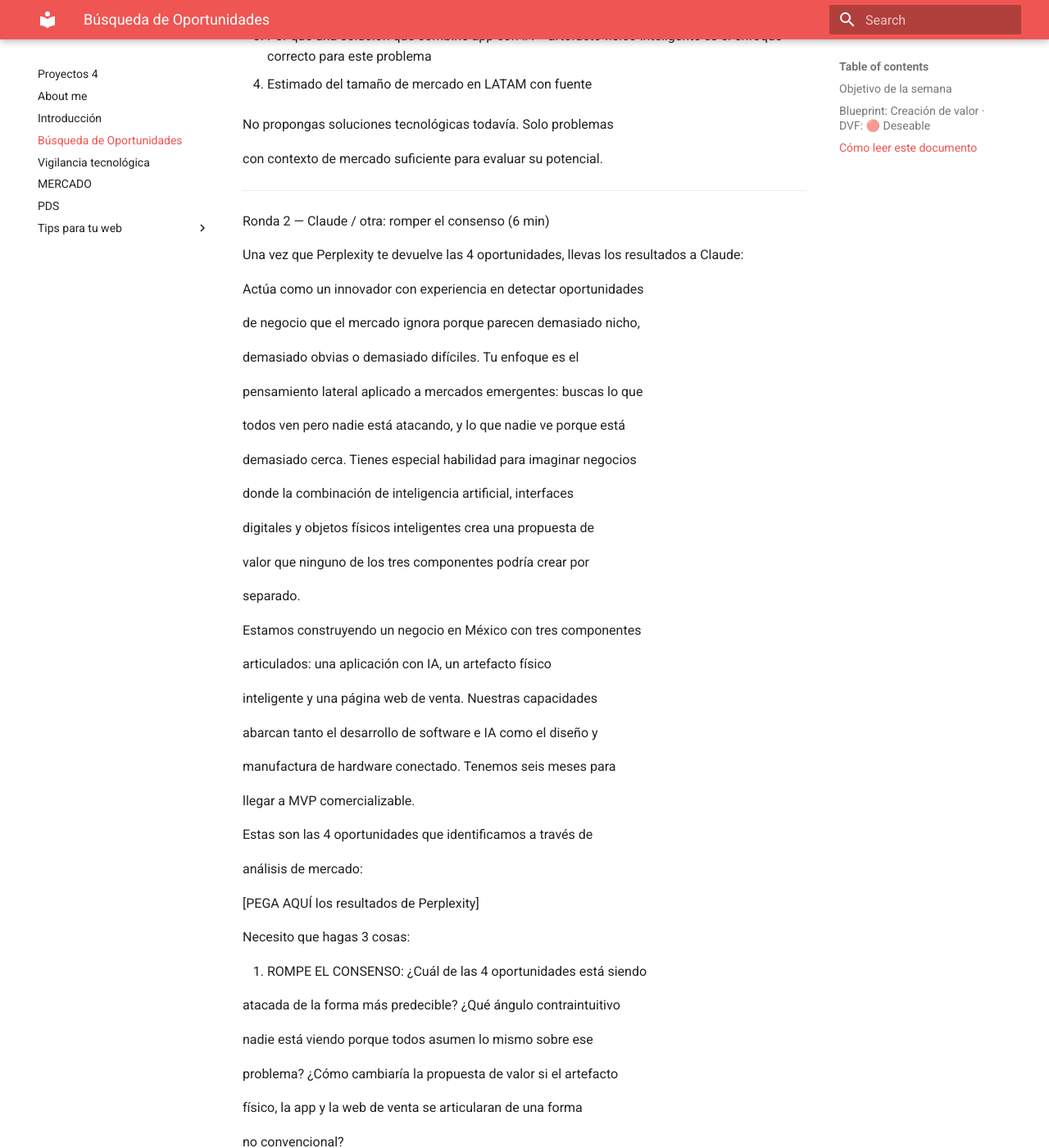
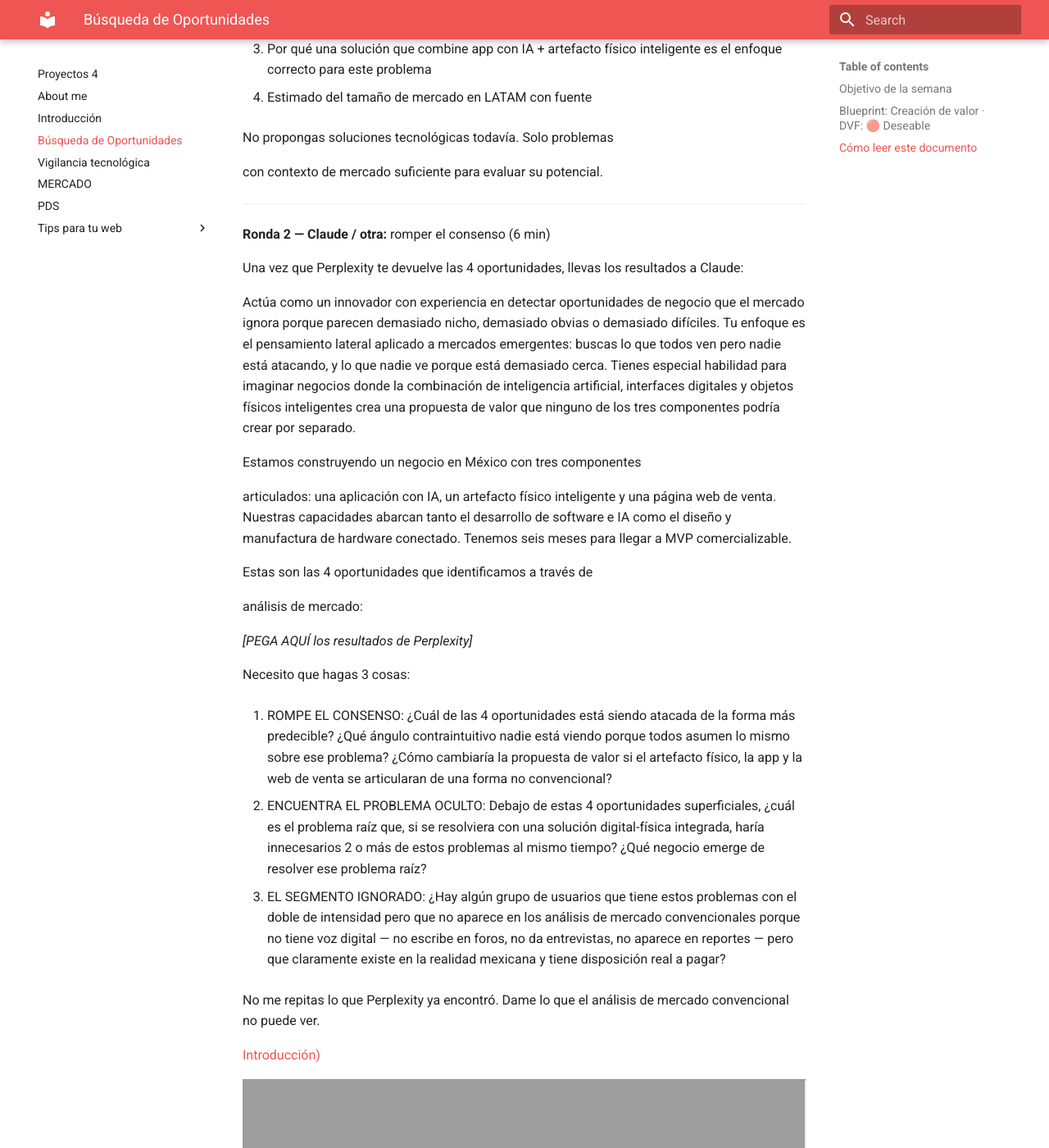
Before and after one commit to Aristarco/Proyectos4, an MkDocs documentation site: the page built from docs/semana2.md, in a window 1280 px wide and 1400 px high, scrolled down 2895 px. Shown: the whole window at 82% size. Built offline with MkDocs 1.6.1 and Material for MkDocs 9.7.7, drawn with Linux system fonts in a browser that asks for light colours; some of the changed text lies outside the part shown; grey boxes are pictures that could not be loaded.

Commit message:
Update semana2.md

```diff
--- a/docs/semana2.md
+++ b/docs/semana2.md
@@ -54,7 +54,9 @@ Perplexity te dice qué existe. Claude te dice qué podría existir. Los necesit
 
 # 🔍 Modo Explorador
 
-Ronda 1 — Perplexity: anclar en realidad (6 min)
+Ronda 1 — **Perplexity:** anclar en realidad (6 min)
+
+
 Actúa como un analista senior de oportunidades de negocio con
 experiencia en mercados emergentes de América Latina, especializado
 en identificar problemas donde una solución digital-física integrada
@@ -76,8 +78,7 @@ venta con propuesta de valor clara. Tenemos seis meses para
 llegar a un MVP comercializable y validado.
 
 Identifica 4 oportunidades de negocio no resueltas o mal resueltas
-en el sector de [ELIGE el área que hayas pensado o bien uno de estos que te atraiga: salud comunitaria / manufactura artesanal /
-logística urbana / agua y medio ambiente / seguridad física / educación técnica] en México y América Latina que cumplan estas
+en el sector de *[ELIGE el área que hayas pensado o bien uno de estos que te atraiga: salud comunitaria / manufactura artesanal / logística urbana / agua y medio ambiente / seguridad física / educación técnica]* en México y América Latina que cumplan estas
 condiciones:
 
 - El problema ocurre de forma frecuente (semanal o diaria) y
@@ -110,87 +111,48 @@ con contexto de mercado suficiente para evaluar su potencial.
 
 --------------------------------------------------------------------------------
 
-Ronda 2 — Claude / otra: romper el consenso (6 min)
+**Ronda 2 — Claude / otra:** romper el consenso (6 min)
+
 
 Una vez que Perplexity te devuelve las 4 oportunidades, llevas los resultados a Claude:
 
-Actúa como un innovador con experiencia en detectar oportunidades
 
-de negocio que el mercado ignora porque parecen demasiado nicho,
-
-demasiado obvias o demasiado difíciles. Tu enfoque es el
-
-pensamiento lateral aplicado a mercados emergentes: buscas lo que
-
-todos ven pero nadie está atacando, y lo que nadie ve porque está
-
-demasiado cerca. Tienes especial habilidad para imaginar negocios
-
-donde la combinación de inteligencia artificial, interfaces
-
-digitales y objetos físicos inteligentes crea una propuesta de
-
-valor que ninguno de los tres componentes podría crear por
-
-separado.
+Actúa como un innovador con experiencia en detectar oportunidades de negocio que el mercado ignora porque parecen demasiado nicho,
+demasiado obvias o demasiado difíciles. Tu enfoque es el pensamiento lateral aplicado a mercados emergentes: buscas lo que todos ven pero nadie está atacando, y lo que nadie ve porque está demasiado cerca. Tienes especial habilidad para imaginar negocios donde la combinación de inteligencia artificial, interfaces digitales y objetos físicos inteligentes crea una propuesta de valor que ninguno de los tres componentes podría crear por separado.
 
 Estamos construyendo un negocio en México con tres componentes
 
-articulados: una aplicación con IA, un artefacto físico
-
-inteligente y una página web de venta. Nuestras capacidades
-
-abarcan tanto el desarrollo de software e IA como el diseño y
-
-manufactura de hardware conectado. Tenemos seis meses para
-
-llegar a MVP comercializable.
+articulados: una aplicación con IA, un artefacto físico inteligente y una página web de venta. Nuestras capacidades abarcan tanto el desarrollo de software e IA como el diseño y manufactura de hardware conectado. Tenemos seis meses para llegar a MVP comercializable.
 
 Estas son las 4 oportunidades que identificamos a través de
 
 análisis de mercado:
 
-[PEGA AQUÍ los resultados de Perplexity]
+*[PEGA AQUÍ los resultados de Perplexity]*
 
 Necesito que hagas 3 cosas:
 
 1. ROMPE EL CONSENSO: ¿Cuál de las 4 oportunidades está siendo
-
    atacada de la forma más predecible? ¿Qué ángulo contraintuitivo
-
    nadie está viendo porque todos asumen lo mismo sobre ese
-
    problema? ¿Cómo cambiaría la propuesta de valor si el artefacto
-
    físico, la app y la web de venta se articularan de una forma
-
    no convencional?
 
 2. ENCUENTRA EL PROBLEMA OCULTO: Debajo de estas 4 oportunidades
-
    superficiales, ¿cuál es el problema raíz que, si se resolviera
-
    con una solución digital-física integrada, haría innecesarios
-
    2 o más de estos problemas al mismo tiempo? ¿Qué negocio
-
    emerge de resolver ese problema raíz?
 
 3. EL SEGMENTO IGNORADO: ¿Hay algún grupo de usuarios que tiene
-
    estos problemas con el doble de intensidad pero que no aparece
-
    en los análisis de mercado convencionales porque no tiene voz
-
    digital — no escribe en foros, no da entrevistas, no aparece
-
    en reportes — pero que claramente existe en la realidad
-
    mexicana y tiene disposición real a pagar?
 
-No me repitas lo que Perplexity ya encontró. Dame lo que el
-
-análisis de mercado convencional no puede ver.
+No me repitas lo que Perplexity ya encontró. Dame lo que el análisis de mercado convencional no puede ver.
 
 
 
```
